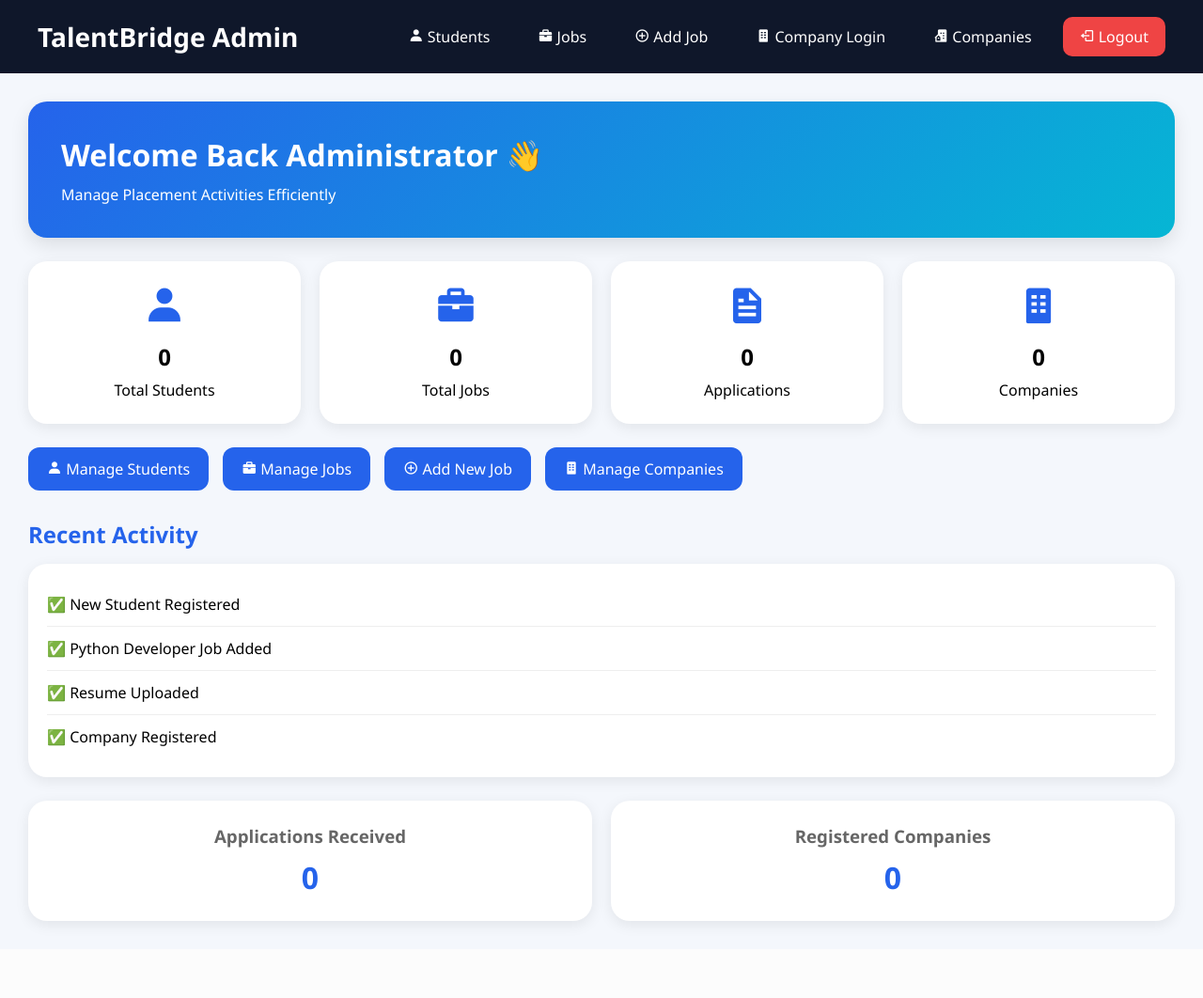
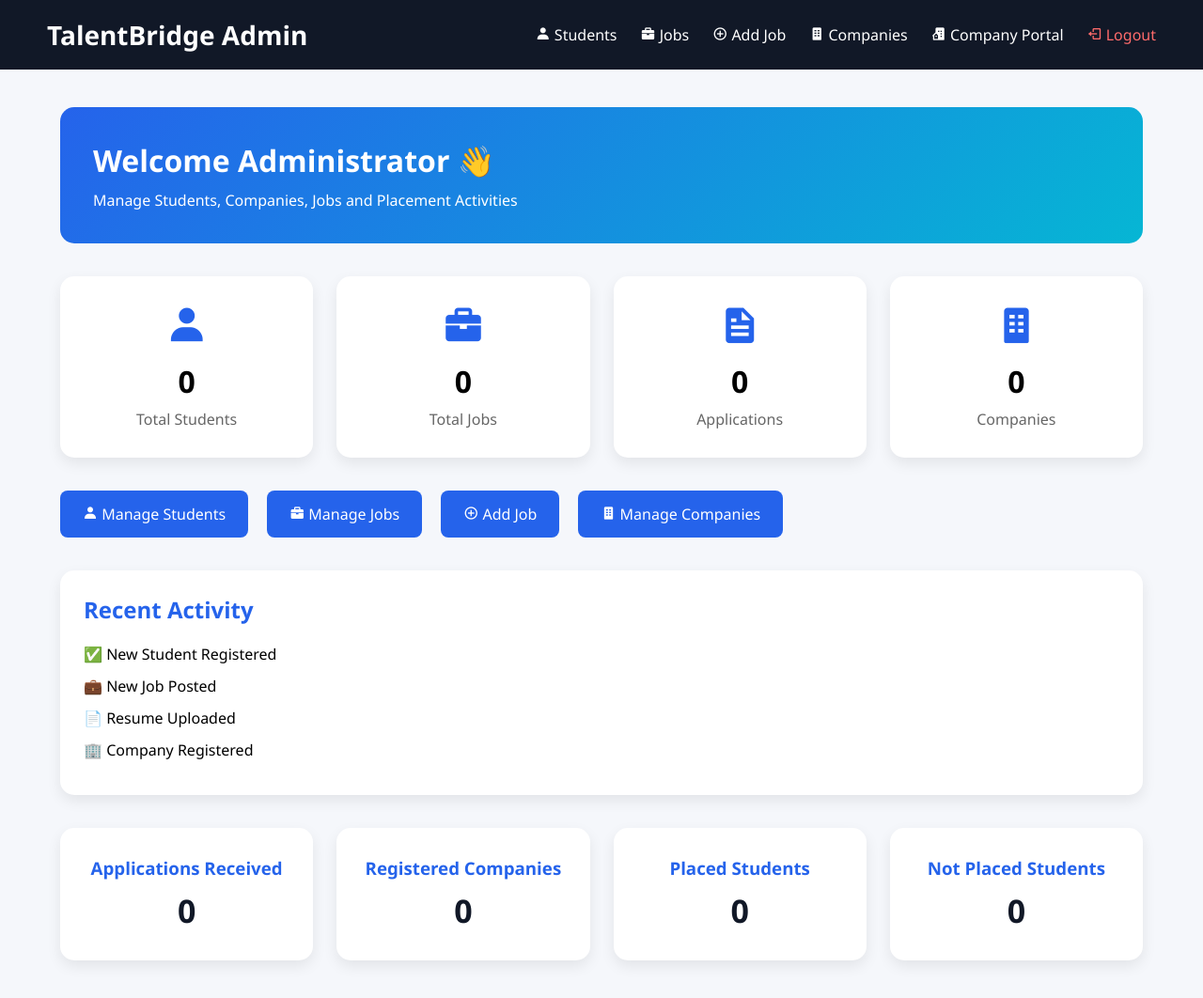
Before and after one commit to gagansa25/TalentBridge, a Flask app: page /admin_dashboard in a window 1280 px wide. Shown: the whole page at 94% size. Before the commit the page ends 989 px from the top, so only its background shows below. Run offline with Flask 3, Linux system fonts and the light colour scheme; data that the repository does not hold is empty; some libraries are stand-ins or nearby versions.

Commit message:
Enhance admin and company dashboards with new statistics and recent activity features; add search functionality for managing students and companies

```diff
--- a/app.py
+++ b/app.py
@@ -270,6 +270,22 @@ def admin_dashboard():
     cur.execute("SELECT COUNT(*) FROM companies")
     total_companies = cur.fetchone()[0]
 
+    # Placed Students
+    cur.execute("""
+        SELECT COUNT(*)
+        FROM students
+        WHERE placement_status='Placed'
+    """)
+    placed_students = cur.fetchone()[0]
+
+    # Not Placed Students
+    cur.execute("""
+        SELECT COUNT(*)
+        FROM students
+        WHERE placement_status='Not Placed'
+    """)
+    not_placed_students = cur.fetchone()[0]
+
     cur.close()
 
     return render_template(
@@ -277,14 +293,32 @@ def admin_dashboard():
         total_students=total_students,
         total_jobs=total_jobs,
         total_applications=total_applications,
-        total_companies=total_companies
+        total_companies=total_companies,
+        placed_students=placed_students,
+        not_placed_students=not_placed_students
     )
 @app.route('/manage_students')
 def manage_students():
 
+    search = request.args.get('search')
+
     cur = mysql.connection.cursor()
 
-    cur.execute("SELECT * FROM students")
+    if search:
+
+        cur.execute("""
+            SELECT *
+            FROM students
+            WHERE name LIKE %s
+            OR email LIKE %s
+        """, (
+            '%' + search + '%',
+            '%' + search + '%'
+        ))
+
+    else:
+
+        cur.execute("SELECT * FROM students")
 
     students = cur.fetchall()
 
@@ -416,7 +450,7 @@ def company_register():
     return render_template(
         'company_register.html'
     )
-@app.route('/company_login', methods=['GET','POST'])
+@app.route('/company_login', methods=['GET', 'POST'])
 def company_login():
 
     if request.method == 'POST':
@@ -426,6 +460,7 @@ def company_login():
 
         cur = mysql.connection.cursor()
 
+        # Company Login
         cur.execute(
             "SELECT * FROM companies WHERE email=%s AND password=%s",
             (email, password)
@@ -435,22 +470,51 @@ def company_login():
 
         if company:
 
-            # Total Jobs
+            # Total Jobs Posted by this Company
             cur.execute(
-    "SELECT COUNT(*) FROM jobs WHERE company_name=%s",
-    (company[1],)
-)
+                "SELECT COUNT(*) FROM jobs WHERE company_name=%s",
+                (company[1],)
+            )
+            total_jobs = cur.fetchone()[0]
 
-            # Total Applications
-            cur.execute("SELECT COUNT(*) FROM applications")
+            # Total Applications for this Company
+            cur.execute(
+                "SELECT COUNT(*) FROM applications WHERE company_name=%s",
+                (company[1],)
+            )
             total_applications = cur.fetchone()[0]
+
+            # Recent Jobs
+            cur.execute("""
+                SELECT *
+                FROM jobs
+                WHERE company_name=%s
+                ORDER BY id DESC
+                LIMIT 5
+            """, (company[1],))
+
+            recent_jobs = cur.fetchall()
+
+            # Recent Applicants
+            cur.execute("""
+                SELECT *
+                FROM applications
+                WHERE company_name=%s
+                ORDER BY applied_at DESC
+                LIMIT 5
+            """, (company[1],))
+
+            recent_applications = cur.fetchall()
 
             cur.close()
 
             return render_template(
                 'company_dashboard.html',
                 company=company,
-                total_applications=total_applications
+                total_jobs=total_jobs,
+                total_applications=total_applications,
+                recent_jobs=recent_jobs,
+                recent_applications=recent_applications
             )
 
         cur.close()
@@ -462,9 +526,25 @@ def company_login():
 @app.route('/manage_companies')
 def manage_companies():
 
+    search = request.args.get('search')
+
     cur = mysql.connection.cursor()
 
-    cur.execute("SELECT * FROM companies")
+    if search:
+
+        cur.execute("""
+            SELECT *
+            FROM companies
+            WHERE company_name LIKE %s
+            OR email LIKE %s
+        """, (
+            '%' + search + '%',
+            '%' + search + '%'
+        ))
+
+    else:
+
+        cur.execute("SELECT * FROM companies")
 
     companies = cur.fetchall()
 
@@ -541,6 +621,9 @@ def company_applicants():
         'company_applicants.html',
         applications=applications
     )
+@app.route('/company_dashboard')
+def company_dashboard():
+    return redirect('/company_login')
 
 if __name__ == '__main__':
     app.run(debug=True)
--- a/static/css/admin_dashboard.css
+++ b/static/css/admin_dashboard.css
@@ -6,57 +6,50 @@
 }
 
 body{
-    background:#f4f7fc;
+    background:#f5f7fb;
 }
 
 /* Navbar */
 
 .navbar{
+    background:#111827;
+    color:#fff;
     display:flex;
     justify-content:space-between;
     align-items:center;
-
-    background:#0f172a;
-    padding:18px 40px;
+    padding:18px 50px;
 }
 
 .logo{
-    color:white;
     font-size:28px;
-    font-weight:700;
+    font-weight:bold;
 }
 
 .nav-links{
     display:flex;
-    gap:15px;
+    gap:25px;
 }
 
 .nav-links a{
     color:white;
     text-decoration:none;
-
-    padding:10px 18px;
-    border-radius:10px;
-
-    transition:0.3s;
+    font-weight:500;
+    transition:.3s;
 }
 
 .nav-links a:hover{
-    background:#1e293b;
+    color:#38bdf8;
 }
 
 .logout-btn{
-    background:#ef4444;
+    color:#ff6b6b !important;
 }
 
-.logout-btn:hover{
-    background:#dc2626;
-}
-
-/* Main Content */
+/* Main */
 
 .main-content{
-    padding:30px;
+    width:90%;
+    margin:40px auto;
 }
 
 /* Banner */
@@ -64,13 +57,9 @@ body{
 .banner{
     background:linear-gradient(135deg,#2563eb,#06b6d4);
     color:white;
-
     padding:35px;
-    border-radius:20px;
-
-    margin-bottom:25px;
-
-    box-shadow:0 8px 20px rgba(0,0,0,.1);
+    border-radius:15px;
+    margin-bottom:35px;
 }
 
 .banner h1{
@@ -81,25 +70,17 @@ body{
 
 .cards{
     display:grid;
-    grid-template-columns:repeat(4,1fr);
-    gap:20px;
+    grid-template-columns:repeat(auto-fit,minmax(220px,1fr));
+    gap:25px;
+    margin-bottom:35px;
 }
 
 .card{
     background:white;
-    padding:25px;
-
-    border-radius:20px;
-
+    border-radius:15px;
+    padding:30px;
     text-align:center;
-
-    box-shadow:0 4px 15px rgba(0,0,0,.08);
-
-    transition:.3s;
-}
-
-.card:hover{
-    transform:translateY(-5px);
+    box-shadow:0 6px 15px rgba(0,0,0,.08);
 }
 
 .card i{
@@ -109,27 +90,29 @@ body{
 }
 
 .card h2{
+    font-size:32px;
     margin-bottom:8px;
 }
 
-/* Quick Actions */
+.card p{
+    color:#666;
+}
+
+/* Buttons */
 
 .quick-actions{
-    margin-top:25px;
-
     display:flex;
-    gap:15px;
+    flex-wrap:wrap;
+    gap:20px;
+    margin-bottom:35px;
 }
 
 .action-btn{
     background:#2563eb;
     color:white;
-
+    padding:14px 24px;
     text-decoration:none;
-
-    padding:12px 20px;
-    border-radius:12px;
-
+    border-radius:8px;
     transition:.3s;
 }
 
@@ -137,97 +120,48 @@ body{
     background:#1d4ed8;
 }
 
-/* Section */
+/* Activity */
 
 .section{
-    margin-top:30px;
+    background:white;
+    padding:25px;
+    border-radius:15px;
+    box-shadow:0 6px 15px rgba(0,0,0,.08);
+    margin-bottom:35px;
 }
 
 .section h2{
-    margin-bottom:15px;
+    margin-bottom:20px;
     color:#2563eb;
 }
 
-/* Activity */
-
-.activity-box{
-    background:white;
-
-    padding:20px;
-
-    border-radius:20px;
-
-    box-shadow:0 4px 15px rgba(0,0,0,.08);
-}
-
 .activity-box p{
-    padding:12px 0;
-    border-bottom:1px solid #eee;
-}
-
-.activity-box p:last-child{
-    border-bottom:none;
+    margin:12px 0;
+    font-size:16px;
 }
 
 /* Analytics */
 
 .analytics{
     display:grid;
-    grid-template-columns:repeat(2,1fr);
-
-    gap:20px;
-
-    margin-top:25px;
+    grid-template-columns:repeat(auto-fit,minmax(250px,1fr));
+    gap:25px;
 }
 
 .analytics-card{
     background:white;
-
-    padding:25px;
-
-    border-radius:20px;
-
+    padding:30px;
     text-align:center;
-
-    box-shadow:0 4px 15px rgba(0,0,0,.08);
+    border-radius:15px;
+    box-shadow:0 6px 15px rgba(0,0,0,.08);
 }
 
 .analytics-card h3{
-    color:#666;
+    color:#2563eb;
     margin-bottom:10px;
 }
 
 .analytics-card h2{
-    color:#2563eb;
-    font-size:32px;
+    font-size:34px;
+    color:#111827;
 }
-
-/* Responsive */
-
-@media(max-width:900px){
-
-    .cards{
-        grid-template-columns:repeat(2,1fr);
-    }
-
-    .analytics{
-        grid-template-columns:1fr;
-    }
-
-    .quick-actions{
-        flex-direction:column;
-    }
-
-    .navbar{
-        flex-direction:column;
-        gap:15px;
-    }
-}
-
-@media(max-width:600px){
-
-    .cards{
-        grid-template-columns:1fr;
-    }
-
-}
--- a/templates/admin_dashboard.html
+++ b/templates/admin_dashboard.html
@@ -6,9 +6,10 @@
     <title>TalentBridge Admin Dashboard</title>
 
     <link rel="stylesheet"
-    href="{{ url_for('static', filename='css/admin_dashboard.css') }}">
+          href="{{ url_for('static', filename='css/admin_dashboard.css') }}">
 
-    <link href='https://unpkg.com/boxicons@2.1.4/css/boxicons.min.css' rel='stylesheet'>
+    <link href="https://unpkg.com/boxicons@2.1.4/css/boxicons.min.css"
+          rel="stylesheet">
 </head>
 <body>
 
@@ -37,14 +38,14 @@
             Add Job
         </a>
 
-        <a href="/company_login">
+        <a href="/manage_companies">
             <i class='bx bxs-building'></i>
-            Company Login
+            Companies
         </a>
 
-        <a href="/manage_companies">
+        <a href="/company_login">
             <i class='bx bxs-building-house'></i>
-            Companies
+            Company Portal
         </a>
 
         <a href="/" class="logout-btn">
@@ -56,64 +57,46 @@
 
 </nav>
 
-<!-- Main Content -->
+<!-- Main -->
 
 <div class="main-content">
 
-    <!-- Welcome Banner -->
-
     <div class="banner">
 
-        <h1>Welcome Back Administrator 👋</h1>
+        <h1>Welcome Administrator 👋</h1>
 
         <p>
-            Manage Placement Activities Efficiently
+            Manage Students, Companies, Jobs and Placement Activities
         </p>
 
     </div>
 
-    <!-- Statistics Cards -->
+    <!-- Statistics -->
 
     <div class="cards">
 
         <div class="card">
-
             <i class='bx bxs-user'></i>
-
             <h2>{{ total_students }}</h2>
-
             <p>Total Students</p>
-
         </div>
 
         <div class="card">
-
             <i class='bx bxs-briefcase'></i>
-
             <h2>{{ total_jobs }}</h2>
-
             <p>Total Jobs</p>
-
         </div>
 
         <div class="card">
-
             <i class='bx bxs-file'></i>
-
             <h2>{{ total_applications }}</h2>
-
             <p>Applications</p>
-
         </div>
 
         <div class="card">
-
             <i class='bx bxs-building'></i>
-
             <h2>{{ total_companies }}</h2>
-
             <p>Companies</p>
-
         </div>
 
     </div>
@@ -134,7 +117,7 @@
 
         <a href="/add_job" class="action-btn">
             <i class='bx bx-plus-circle'></i>
-            Add New Job
+            Add Job
         </a>
 
         <a href="/manage_companies" class="action-btn">
@@ -153,12 +136,9 @@
         <div class="activity-box">
 
             <p>✅ New Student Registered</p>
-
-            <p>✅ Python Developer Job Added</p>
-
-            <p>✅ Resume Uploaded</p>
-
-            <p>✅ Company Registered</p>
+            <p>💼 New Job Posted</p>
+            <p>📄 Resume Uploaded</p>
+            <p>🏢 Company Registered</p>
 
         </div>
 
@@ -169,19 +149,23 @@
     <div class="analytics">
 
         <div class="analytics-card">
-
             <h3>Applications Received</h3>
-
             <h2>{{ total_applications }}</h2>
-
         </div>
 
         <div class="analytics-card">
+            <h3>Registered Companies</h3>
+            <h2>{{ total_companies }}</h2>
+        </div>
 
-            <h3>Registered Companies</h3>
+        <div class="analytics-card">
+            <h3>Placed Students</h3>
+            <h2>{{ placed_students }}</h2>
+        </div>
 
-            <h2>{{ total_companies }}</h2>
-
+        <div class="analytics-card">
+            <h3>Not Placed Students</h3>
+            <h2>{{ not_placed_students }}</h2>
         </div>
 
     </div>
```
Also changed, not shown: static/css/manage_companies.css (+134 -12 lines), templates/company_dashboard.html (+63 -17 lines), templates/manage_companies.html (+19 -0 lines), templates/manage_students.html (+17 -0 lines).
